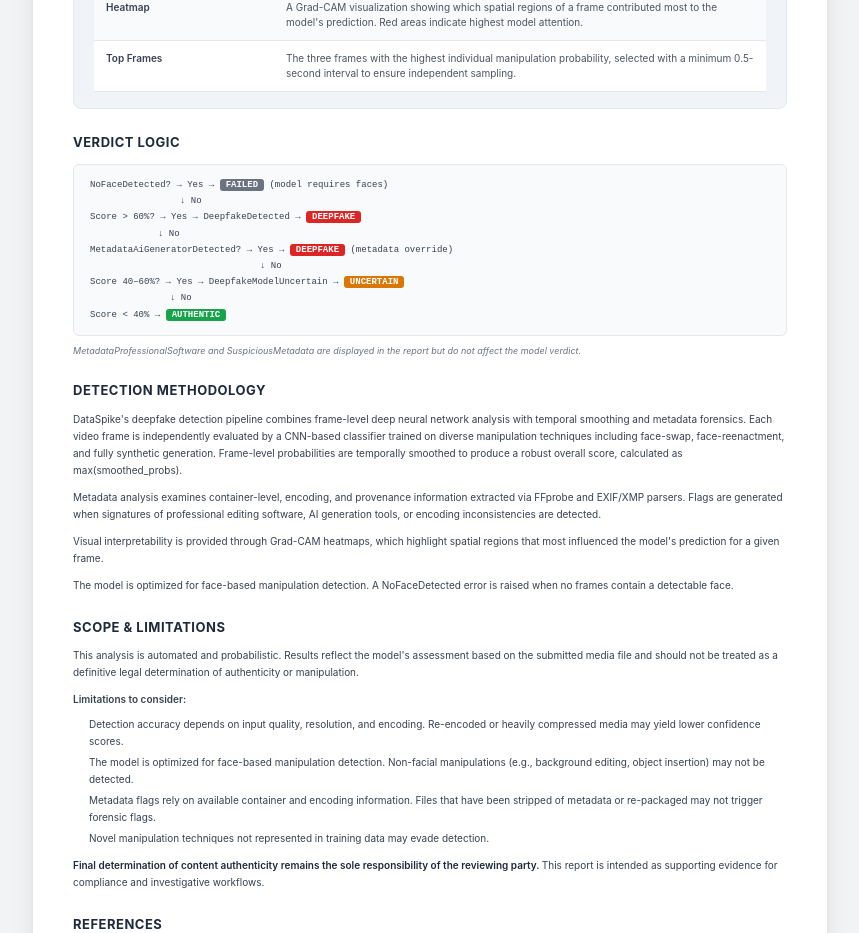
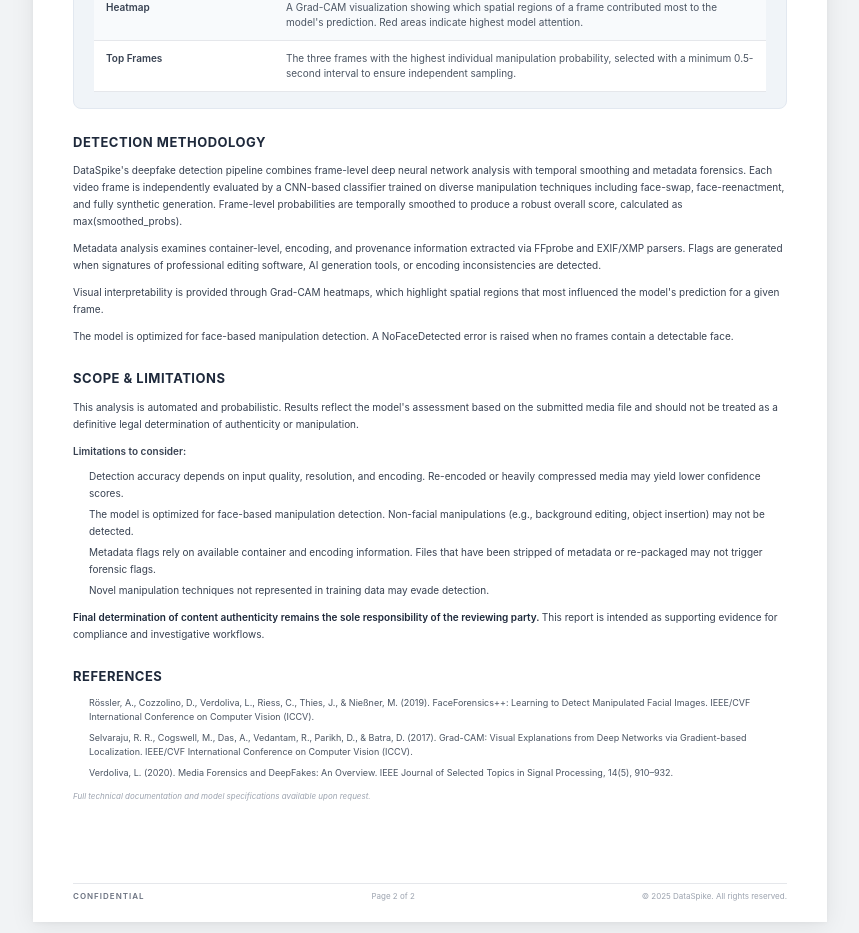
Before and after one commit to alinaYapp/deepfake-dashboard-ya, a Next.js app: page /report-preview in a window 1280 px wide. Shown: the part 1740-2673 px from the top of the page, without its empty margins (210-1069 px from the left). Built offline with nearby package versions, Linux system fonts and the light colour scheme.

Commit message:
fix: update section numbers after removing "Verdict Logic"
Adjust section indices in report and PDF generator.

```diff
--- a/components/report/report-page-two.tsx
+++ b/components/report/report-page-two.tsx
@@ -147,48 +147,7 @@ export function ReportPageTwo({ isEnterprise = true }: ReportPageTwoProps) {
           </table>
         </div>
 
-        {/* Section 2: Verdict Logic */}
-        <div style={{ marginBottom: "24px" }}>
-          <h2
-            style={{
-              fontSize: "13px",
-              fontWeight: 700,
-              color: "#1e293b",
-              marginBottom: "12px",
-              textTransform: "uppercase",
-              letterSpacing: "0.5px",
-            }}
-          >
-            Verdict Logic
-          </h2>
-          <div
-            style={{
-              background: "#f8fafc",
-              border: "1px solid #e5e7eb",
-              borderRadius: "6px",
-              padding: "12px 16px",
-              fontSize: "9px",
-              fontFamily: "monospace",
-              lineHeight: "1.8",
-              color: "#374151",
-            }}
-          >
-            <div>NoFaceDetected? → Yes → <span style={{ background: "#6b7280", color: "#fff", padding: "1px 6px", borderRadius: "3px", fontWeight: 600 }}>FAILED</span> (model requires faces)</div>
-            <div style={{ paddingLeft: "90px" }}>↓ No</div>
-            <div>Score {">"} 60%? → Yes → DeepfakeDetected → <span style={{ background: "#dc2626", color: "#fff", padding: "1px 6px", borderRadius: "3px", fontWeight: 600 }}>DEEPFAKE</span></div>
-            <div style={{ paddingLeft: "68px" }}>↓ No</div>
-            <div>MetadataAiGeneratorDetected? → Yes → <span style={{ background: "#dc2626", color: "#fff", padding: "1px 6px", borderRadius: "3px", fontWeight: 600 }}>DEEPFAKE</span> (metadata override)</div>
-            <div style={{ paddingLeft: "170px" }}>↓ No</div>
-            <div>Score 40–60%? → Yes → DeepfakeModelUncertain → <span style={{ background: "#d97706", color: "#fff", padding: "1px 6px", borderRadius: "3px", fontWeight: 600 }}>UNCERTAIN</span></div>
-            <div style={{ paddingLeft: "80px" }}>↓ No</div>
-            <div>Score {"<"} 40% → <span style={{ background: "#16a34a", color: "#fff", padding: "1px 6px", borderRadius: "3px", fontWeight: 600 }}>AUTHENTIC</span></div>
-          </div>
-          <p style={{ fontSize: "9px", color: "#6b7280", marginTop: "8px", fontStyle: "italic" }}>
-            MetadataProfessionalSoftware and SuspiciousMetadata are displayed in the report but do not affect the model verdict.
-          </p>
-        </div>
-
-        {/* Section 3: Detection Methodology */}
+        {/* Section 2: Detection Methodology */}
         <div style={{ marginBottom: "24px" }}>
           <h2
             style={{
@@ -224,7 +183,7 @@ export function ReportPageTwo({ isEnterprise = true }: ReportPageTwoProps) {
           </div>
         </div>
 
-        {/* Section 4: Scope & Limitations */}
+        {/* Section 3: Scope & Limitations */}
         <div style={{ marginBottom: "24px" }}>
           <h2
             style={{
@@ -271,7 +230,7 @@ export function ReportPageTwo({ isEnterprise = true }: ReportPageTwoProps) {
           </div>
         </div>
 
-        {/* Section 5: References */}
+        {/* Section 4: References */}
         <div style={{ marginBottom: "40px" }}>
           <h2
             style={{
--- a/lib/pdf-generator.tsx
+++ b/lib/pdf-generator.tsx
@@ -486,24 +486,7 @@ function generateReportHTML(caseData: Case): string {
       </table>
     </div>
 
-    <!-- Section 2: Verdict Logic -->
-    <div style="margin-bottom: 24px;">
-      <h2 style="font-size: 13px; font-weight: 700; color: #1e293b; margin-bottom: 12px; text-transform: uppercase; letter-spacing: 0.5px;">Verdict Logic</h2>
-      <div style="background: #f8fafc; border: 1px solid #e5e7eb; border-radius: 6px; padding: 12px 16px; font-size: 9px; font-family: monospace; line-height: 1.8; color: #374151;">
-        <div>NoFaceDetected? → Yes → <span style="background: #6b7280; color: #fff; padding: 1px 6px; border-radius: 3px; font-weight: 600;">FAILED</span> (model requires faces)</div>
-        <div style="padding-left: 90px;">↓ No</div>
-        <div>Score &gt; 60%? → Yes → DeepfakeDetected → <span style="background: #dc2626; color: #fff; padding: 1px 6px; border-radius: 3px; font-weight: 600;">DEEPFAKE</span></div>
-        <div style="padding-left: 68px;">↓ No</div>
-        <div>MetadataAiGeneratorDetected? → Yes → <span style="background: #dc2626; color: #fff; padding: 1px 6px; border-radius: 3px; font-weight: 600;">DEEPFAKE</span> (metadata override)</div>
-        <div style="padding-left: 170px;">↓ No</div>
-        <div>Score 40–60%? → Yes → DeepfakeModelUncertain → <span style="background: #d97706; color: #fff; padding: 1px 6px; border-radius: 3px; font-weight: 600;">UNCERTAIN</span></div>
-        <div style="padding-left: 80px;">↓ No</div>
-        <div>Score &lt; 40% → <span style="background: #16a34a; color: #fff; padding: 1px 6px; border-radius: 3px; font-weight: 600;">AUTHENTIC</span></div>
-      </div>
-      <p style="font-size: 9px; color: #6b7280; margin-top: 8px; font-style: italic;">MetadataProfessionalSoftware and SuspiciousMetadata are displayed in the report but do not affect the model verdict.</p>
-    </div>
-
-    <!-- Section 3: Detection Methodology -->
+    <!-- Section 2: Detection Methodology -->
     <div style="margin-bottom: 24px;">
       <h2 style="font-size: 13px; font-weight: 700; color: #1e293b; margin-bottom: 10px; text-transform: uppercase; letter-spacing: 0.5px;">Detection Methodology</h2>
       <div style="font-size: 10px; color: #374151; line-height: 1.7;">
@@ -514,7 +497,7 @@ function generateReportHTML(caseData: Case): string {
       </div>
     </div>
 
-    <!-- Section 4: Scope & Limitations -->
+    <!-- Section 3: Scope & Limitations -->
     <div style="margin-bottom: 24px;">
       <h2 style="font-size: 13px; font-weight: 700; color: #1e293b; margin-bottom: 10px; text-transform: uppercase; letter-spacing: 0.5px;">Scope & Limitations</h2>
       <div style="font-size: 10px; color: #374151; line-height: 1.7;">
@@ -530,7 +513,7 @@ function generateReportHTML(caseData: Case): string {
       </div>
     </div>
 
-    <!-- Section 5: References -->
+    <!-- Section 4: References -->
     <div style="margin-bottom: 40px;">
       <h2 style="font-size: 13px; font-weight: 700; color: #1e293b; margin-bottom: 10px; text-transform: uppercase; letter-spacing: 0.5px;">References</h2>
       <ol style="font-size: 9px; color: #4b5563; line-height: 1.6; margin-left: 16px;">
```
